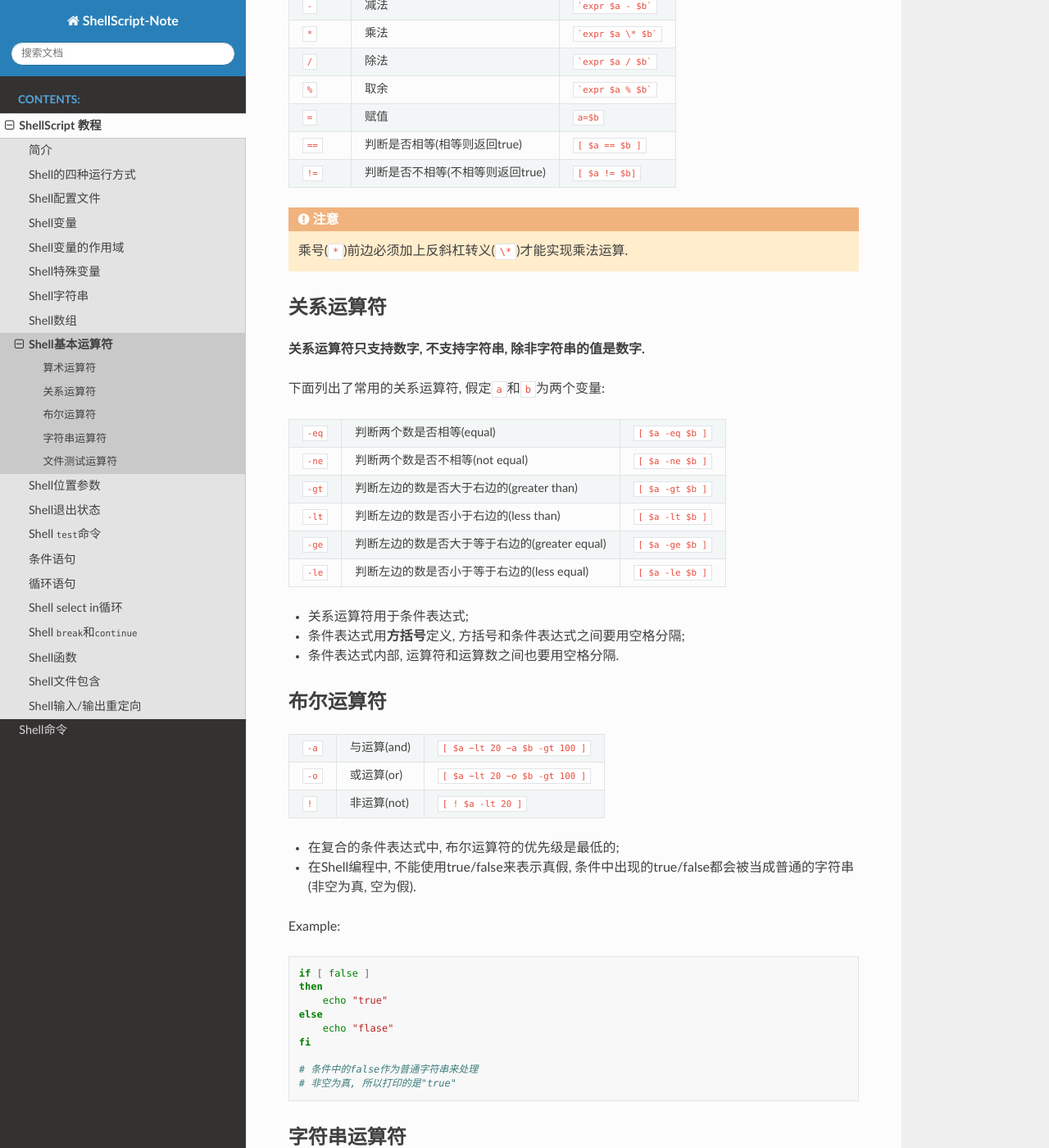
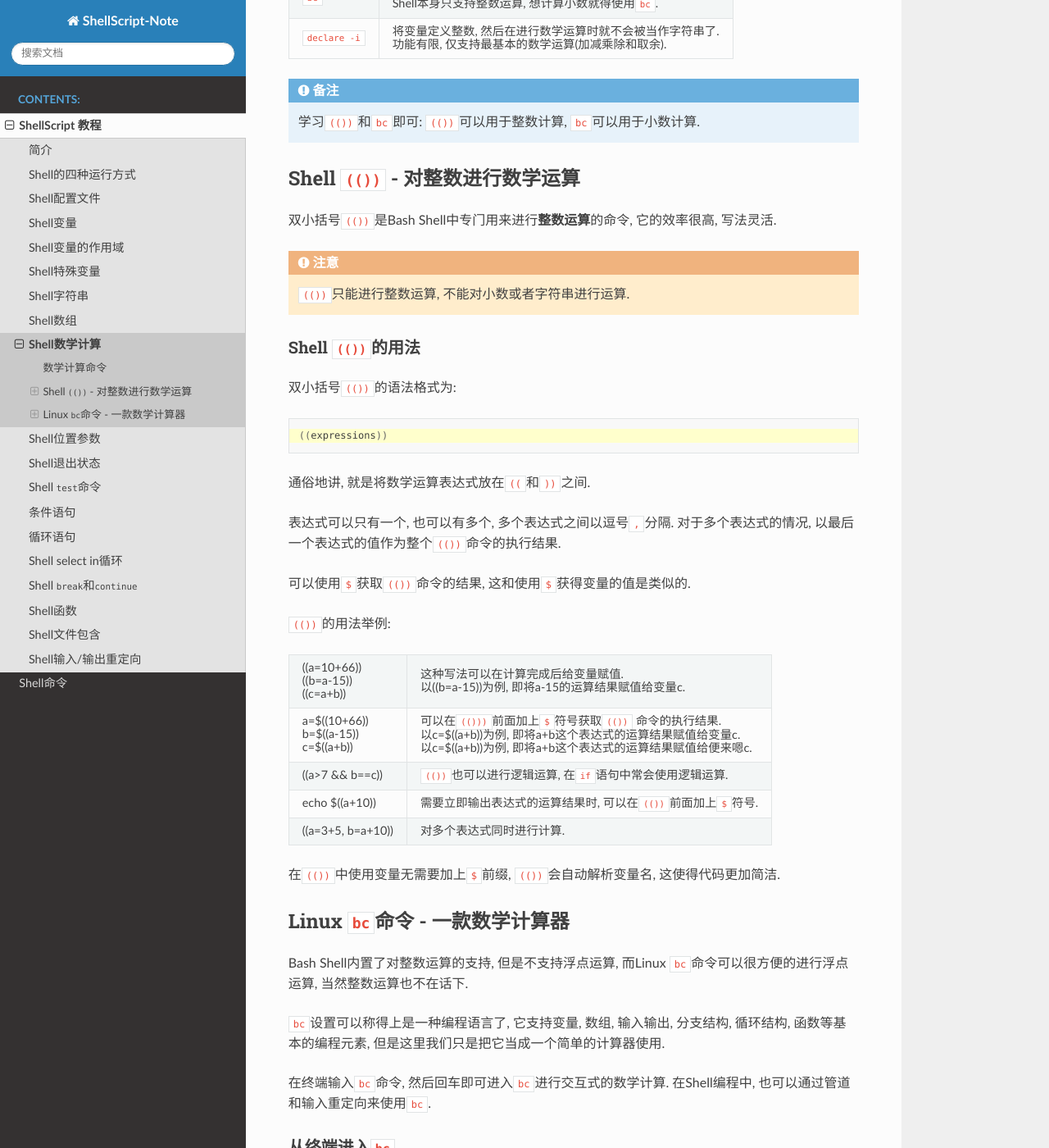
Before and after one commit to My-LearningNotes/ShellScript, a Sphinx documentation site: the page built from source/tutorial/operator.rst, in a window 1280 px wide and 1400 px high, scrolled down 915 px. Shown: the whole window at 82% size. Built offline with Sphinx 7.4.7 and the Read the Docs theme 2.0.0, drawn with Linux system fonts in a browser that asks for light colours; some of the changed text lies outside the part shown.

Commit message:
增加关于Shell数学计算的笔记

````diff
--- a/source/tutorial/operator.rst
+++ b/source/tutorial/operator.rst
@@ -1,136 +1,256 @@
-Shell基本运算符
-===============
+Shell数学计算
+=============
 
-Shell和其他编程语言一样, 支持多种运算符, 包括:
+如果要执行数学计算, 就离不开各种运算符号, 和其它编程语言类似, Shell也有很多算术运算符.
 
--   算术运算符
--   关系运算符
--   布尔运算符
--   字符串运算符
--   文件测试运算符
+========================================   ===================================================
+``+`` ``-``                                加法(或正好), 加法(或负号)
+``*`` ``/`` ``%``                          乘法, 除法, 取余(取模)
+``**``                                     幂运算
+``++`` ``--``                              自增和自减, 可以放在变量的前面也可以放在变量的后面
+``&&`` ``||`` ``!``                        逻辑与, 逻辑或, 逻辑非
+``<`` ``<=`` ``>`` ``>=``                  比较符号
+``==`` ``!=``                              比较符号
+``<<`` ``>>``                              向左移位, 向右移位
+``~`` ``|`` ``&`` ``^``                    按位取反, 按位或, 按为与, 按位异或
+``=`` ``+=`` ``-=`` ``*=`` ``/=`` ``%=``   赋值和复合赋值运算符
+========================================   ===================================================
 
 
-算术运算符
-----------
+数学计算命令
+------------
 
-原生bash不支持简单的数学运算, 但是可以通过其他命令来实现, 例如\ ``awk``\ 和\ ``expr``\ , \ ``expr``\ 最常用.
+Shell和其它编程语言不同, \ **Shell不能直接进行算术运算, 必须使用数学计算命令**\ .
 
-``expr``\ **是一个表达式计算工具, 使用它能完成表达式的求值计算.**
+Shell中常用的六种数学计算方式:
+
+============== ===========================================================
+``(())``       用于整数运算, 效率很高, 推荐使用.
+``let``        用于整数运算, 和\ ``(())``\ 类似.
+``$[]``        用于整数运算, 不如\ ``(())`` 灵活.
+``expr``       可用于整数运算, 也可以处理字符串.
+
+               比较麻烦, 需要注意各种细节, 不推荐使用.
+``bc``         Linux下的一个计算器程序, 可以处理整数和小数运算.
+
+               Shell本身只支持整数运算, 想计算小数就得使用\ ``bc``\ .
+``declare -i`` 将变量定义整数, 然后在进行数学运算时就不会被当作字符串了.
+
+               功能有限, 仅支持最基本的数学运算(加减乘除和取余).
+============== ===========================================================
+
+.. note::
+
+    学习\ ``(())``\ 和\ ``bc``\ 即可: ``(())``\ 可以用于整数计算, ``bc``\ 可以用于小数计算.
+
+
+Shell ``(())`` - 对整数进行数学运算
+-----------------------------------
+
+双小括号\ ``(())``\ 是Bash Shell中专门用来进行\ **整数运算**\ 的命令, 它的效率很高, 写法灵活.
+
+.. attention::
+
+    ``(())``\ 只能进行整数运算, 不能对小数或者字符串进行运算.
+
+
+Shell ``(())``\ 的用法
+^^^^^^^^^^^^^^^^^^^^^^
+
+双小括号\ ``(())``\ 的语法格式为:
+
+.. code-block:: sh
+    :emphasize-lines: 1
+
+    ((expressions))
+
+通俗地讲, 就是将数学运算表达式放在\ ``((``\ 和\ ``))``\ 之间.
+
+表达式可以只有一个, 也可以有多个, 多个表达式之间以逗号\ ``,``\ 分隔.
+对于多个表达式的情况, 以最后一个表达式的值作为整个\ ``(())``\ 命令的执行结果.
+
+可以使用\ ``$``\ 获取\ ``(())``\ 命令的结果, 这和使用\ ``$``\ 获得变量的值是类似的.
+
+``(())``\ 的用法举例:
+
++-------------------+-------------------------------------------------------------------------+
+| ((a=10+66))       | 这种写法可以在计算完成后给变量赋值.                                     |
+|                   |                                                                         |
+| ((b=a-15))        | 以((b=a-15))为例, 即将a-15的运算结果赋值给变量c.                        |
+|                   |                                                                         |
+| ((c=a+b))         |                                                                         |
++-------------------+-------------------------------------------------------------------------+
+| a=$((10+66))      | 可以在\ ``(()))``\ 前面加上\ ``$``\ 符号获取\ ``(())`` 命令的执行结果.  |
+|                   |                                                                         |
+| b=$((a-15))       | 以c=$((a+b))为例, 即将a+b这个表达式的运算结果赋值给变量c.               |
+|                   |                                                                         |
+| c=$((a+b))        | 以c=$((a+b))为例, 即将a+b这个表达式的运算结果赋值给便来嗯c.             |
++-------------------+-------------------------------------------------------------------------+
+| ((a>7 && b==c))   | ``(())``\ 也可以进行逻辑运算, 在\ ``if``\ 语句中常会使用逻辑运算.       |
++-------------------+-------------------------------------------------------------------------+
+| echo $((a+10))    | 需要立即输出表达式的运算结果时, 可以在\ ``(())``\ 前面加上\ ``$``\ 符号.|
++-------------------+-------------------------------------------------------------------------+
+| ((a=3+5, b=a+10)) | 对多个表达式同时进行计算.                                               |
++-------------------+-------------------------------------------------------------------------+
+
+在\ ``(())``\ 中使用变量无需要加上\ ``$``\ 前缀, ``(())``\ 会自动解析变量名, 这使得代码更加简洁.
+
+
+Linux ``bc``\ 命令 - 一款数学计算器
+-----------------------------------
+
+Bash Shell内置了对整数运算的支持, 但是不支持浮点运算, 而Linux ``bc``\ 命令可以很方便的进行浮点运算, 当然整数运算也不在话下.
+
+``bc``\ 设置可以称得上是一种编程语言了, 它支持变量, 数组, 输入输出, 分支结构, 循环结构, 函数等基本的编程元素,
+但是这里我们只是把它当成一个简单的计算器使用.
+
+在终端输入\ ``bc``\ 命令, 然后回车即可进入\ ``bc``\ 进行交互式的数学计算.
+在Shell编程中, 也可以通过管道和输入重定向来使用\ ``bc``\ .
+
+
+从终端进入\ ``bc``
+^^^^^^^^^^^^^^^^^^
+
+在终端输入\ ``bc``\ 命令, 然后回车, 就可以进入\ ``bc``\ .
+
+.. image:: images/bc_1.png
+
+可以执行\ ``bc -h/--help``\ 查看帮助信息.
+
+
+在交互式环境下使用\ ``bc``
+^^^^^^^^^^^^^^^^^^^^^^^^^^
+
+使用\ ``bc``\ 进行数学计算是非常容易的, 想平常一样输入数学表达式, 然后按下回车就可以看到结果.
+
+.. image:: images/bc_2.png
+
+
+内置变量
+********
+
+``bc``\ 有四个内置变量, 我们在计算时经常会用到, 如下表所示:
+
+========= ==========================================================
+scale     指定精度, 也即小数点后的位数; 默认为0, 也即不是用小数部分.
+ibase     指定输入的数字进制, 默认为十进制.
+obasea    指定输出的数字进制, 默认为十进制.
+last或者. 表示最近打印的数字.
+========= ==========================================================
+
+Example_1 - ``scale``\ 变量用法举例:
+
+.. image:: images/bc_3.png
+
+Example_2 - ``ibase``\ 和\ ``obase``\ 变量用法举例:
+
+.. image:: images/bc_4.png
+
+注意, ``obase``\ 要尽量放在\ ``ibase``\ 前面, 因为\ ``ibase``\ 设置后, 后面的数字都是以\ ``ibase``\ 的进制来计算的.
+比如进行了如下的设置:
+
+.. code-block::
+
+    ibase=16
+    obase=10
+
+设置了\ ``ibase=16``\ 之后, 设置\ ``obase=10``\, 这里的数字\ ``10``\ 会被当作十六进制的是数字.
+
+
+内置函数
+********
+
+出了内置变量, ``bc``\ 还有一些内置函数, 如下表所示:
+
+========= ==============================
+s(x)      计算x的正弦值, x是弧度值.
+c(x)      计算x的余弦值, x是弧度值.
+a(x)      计算x的反正切值, 返回弧度值.
+l(x)      计算x的自然对数.
+e(x)      求e的x次方.
+j(n, x)   贝塞尔函数, 计算从n到x的阶数.
+========= ==============================
+
+要想使用这些数学函数, 在输入\ ``bc``\ 命令时需要使用\ ``-l``\ 选项, 表示启用数学库.
 
 Example:
 
-.. code-block:: bash
-    :emphasize-lines: 5
+.. image:: images/bc_5.png
+
+
+在一行中使用多个表达式
+**********************
+
+可以将多个表达式写在一行, 用分号\ ``;``\ 分隔.
+
+
+在Shell中使用\ ``bc``\ 计算器
+^^^^^^^^^^^^^^^^^^^^^^^^^^^^^
+
+在Shell脚本中, 可以借助管道或者输入重定向来使用\ ``bc``\ 计算器.
+
+    *   管道是Linux进程间的一种通信机制, 它可以将前一个命令(进程)的输出作为下一个命令(进程)的输入, 两个命令之间使用竖线\ ``|``\ 分隔;
+    *   通常情况下, 一个命令从终端获得用户输入的内容, 如果让它从其它地方(比如文件)获得输入, 那么就需要重定向.
+
+
+借助管道使用\ ``bc``\ 计算器
+****************************
+
+如果希望直接输出\ ``bc``\ 计算的结果, 可以使用下面的形式:
+
+.. code-block:: sh
+
+    echo "expression" | bc
+
+``expression``\ 就是希望计算的数学表达式, 它必须符合\ ``bc``\ 的语法.
+
+使用下面的形式可以将\ ``bc``\ 的计算结果赋值给Shell变量:
+
+.. code-block:: sh
+
+    variable=$(echo "expression" | bc)
+
+``variable``\ 就是变量名.
+
+Example:
+
+.. code-block:: sh
 
     #!/usr/bin/env bash
 
-    # 两个数相加
-    # 注意使用的是反单引号, 不是单引号
-    val=`expr 2 + 2`
-    echo ${val}
-
--   **完整的表达式要用反单引号包裹;**
--   **运算符和运算数之间要用空格分隔**, 例如\ ``2+2``\ 是不对的, 必须写成\ ``2 + 2``\ .
+    m=1E
+    n=$(echo "obase=10; ibase=16; $m" | bc)
+    echo $n
 
 
-常用的算术运算符, 假定变量\ ``a``\ 和\ ``b``\ 为两个变量:
+借助输入重定向使用\ ``bc``\ 计算器
+**********************************
 
-====== ================================= ==================
-运算符 说明                              举例
-``+``  加法                              ```expr $a + $b```
-``-``  减法                              ```expr $a - $b```
-``*``  乘法                              ```expr $a \* $b```
-``/``  除法                              ```expr $a / $b```
-``%``  取余                              ```expr $a % $b```
-``=``  赋值                              ``a=$b``
-``==`` 判断是否相等(相等则返回true)      ``[ $a == $b ]``
-``!=`` 判断是否不相等(不相等则返回true)  ``[ $a != $b]``
-====== ================================= ==================
+使用下面的形式将\ ``bc``\ 的计算结果赋值给Shell变量:
 
-.. attention::
+.. code-block:: bash
 
-    乘号(\ ``*``\ )前边必须加上反斜杠转义(\ ``\*``\ )才能实现乘法运算.
+    variable=$(bc << EOF
+    expressions
+    EOF
+    )
 
-
-关系运算符
-----------
-
-**关系运算符只支持数字, 不支持字符串, 除非字符串的值是数字.**
-
-下面列出了常用的关系运算符, 假定\ ``a``\ 和\ ``b``\ 为两个变量:
-
-======= ============================================= =================
-``-eq`` 判断两个数是否相等(equal)                     ``[ $a -eq $b ]``
-``-ne`` 判断两个数是否不相等(not equal)               ``[ $a -ne $b ]``
-``-gt`` 判断左边的数是否大于右边的(greater than)      ``[ $a -gt $b ]``
-``-lt`` 判断左边的数是否小于右边的(less than)         ``[ $a -lt $b ]``
-``-ge`` 判断左边的数是否大于等于右边的(greater equal) ``[ $a -ge $b ]``
-``-le`` 判断左边的数是否小于等于右边的(less equal)    ``[ $a -le $b ]``
-======= ============================================= =================
-
--   关系运算符用于条件表达式;
--   条件表达式用\ **方括号**\ 定义, 方括号和条件表达式之间要用空格分隔;
--   条件表达式内部, 运算符和运算数之间也要用空格分隔.
-
-
-布尔运算符
-----------
-
-====== =========== ===============================
-``-a`` 与运算(and) ``[ $a −lt 20 −a $b -gt 100 ]``
-``-o`` 或运算(or)  ``[ $a −lt 20 −o $b -gt 100 ]``
-``!``  非运算(not) ``[ ! $a -lt 20 ]``
-====== =========== ===============================
-
--   在复合的条件表达式中, 布尔运算符的优先级是最低的;
--   在Shell编程中, 不能使用true/false来表示真假, 条件中出现的true/false都会被当成普通的字符串(非空为真, 空为假).
+其中, ``variable``\ 是Shell变量名, ``expressions``\ 是要计算的数学表达式(可以换行, 和进入\ ``bc``\ 以后的书写形式一样),
+``EOF``\ 是数学表达式的开始和结束标识(也可以换成其它的名字, 比如aaa, bbb等).
 
 Example:
 
 .. code-block:: bash
 
-    if [ false ]
-    then
-        echo "true"
-    else
-        echo "flase"
-    fi
+    #!/usr/bin/env bash
 
-    # 条件中的false作为普通字符串来处理
-    # 非空为真, 所以打印的是"true"
+    m=1E
+    n=$(bc << EOF
+    obase=10
+    ibase=16
+    print $m
+    EOF
+    )
+    echo $n
 
-
-字符串运算符
-------------
-
-常用的字符串运算符:
-
-====== ====================================== ================
-``==`` 判断两个字符串是否相等, 相等返回true   ``[ $a == $b ]``
-``!=`` 判断两个字符串是否不等, 不等返回true   ``[ $a != $b ]``
-``-z`` 判断字符串长度是否为0, 为0返回true     ``[ -z $a ]``
-``-n`` 判断字符串长度是否不为0, 不为0返回true ``[ -n $a ]``
-``$``  判断字符串是否为空, 不为空返回true     ``[ $a ]``
-====== ====================================== ================
-
-.. note::
-
-    将值作为条件判断时, 非空为真, 空为假.
-
-
-文件测试运算符
---------------
-
-文件测试运算符用于检测Unix文件的各种属性．
-
-常用的文件测试运算符:
-
-====== ===================================================== ===============
-``-e`` 判断文件(包括目录)是否存在, 如果是, 返回true          ``[ -e file ]``
-``-d`` 判断文件是否是目录, 如果是, 返回true                  ``[ -d file ]``
-``-f`` 判断文件是否是普通文件, 如果是, 返回true              ``[ -f file ]``
-``-r`` 判断文件是否可读, 如果是, 返回true                    ``[ -r file ]``
-``-w`` 判断文件是否可写, 如果是, 返回true                    ``[ -w file ]``
-``-x`` 判断文件是否可执行, 如果是, 返回true                  ``[ -x file ]``
-``-s`` 判断文件是否不为空(文件大小是否大于0), 不为空返回true ``[ -s file ]``
-====== ===================================================== ===============
+如果有大量的数学计算, 那么使用输入重定向就比较方便, 因为数学表达式可以换行, 写起来更加清晰明了.
````
Also changed, not shown: source/tutorial/images/bc_1.png (added), source/tutorial/images/bc_2.png (added), source/tutorial/images/bc_3.png (added), source/tutorial/images/bc_4.png (added), source/tutorial/images/bc_5.png (added).
